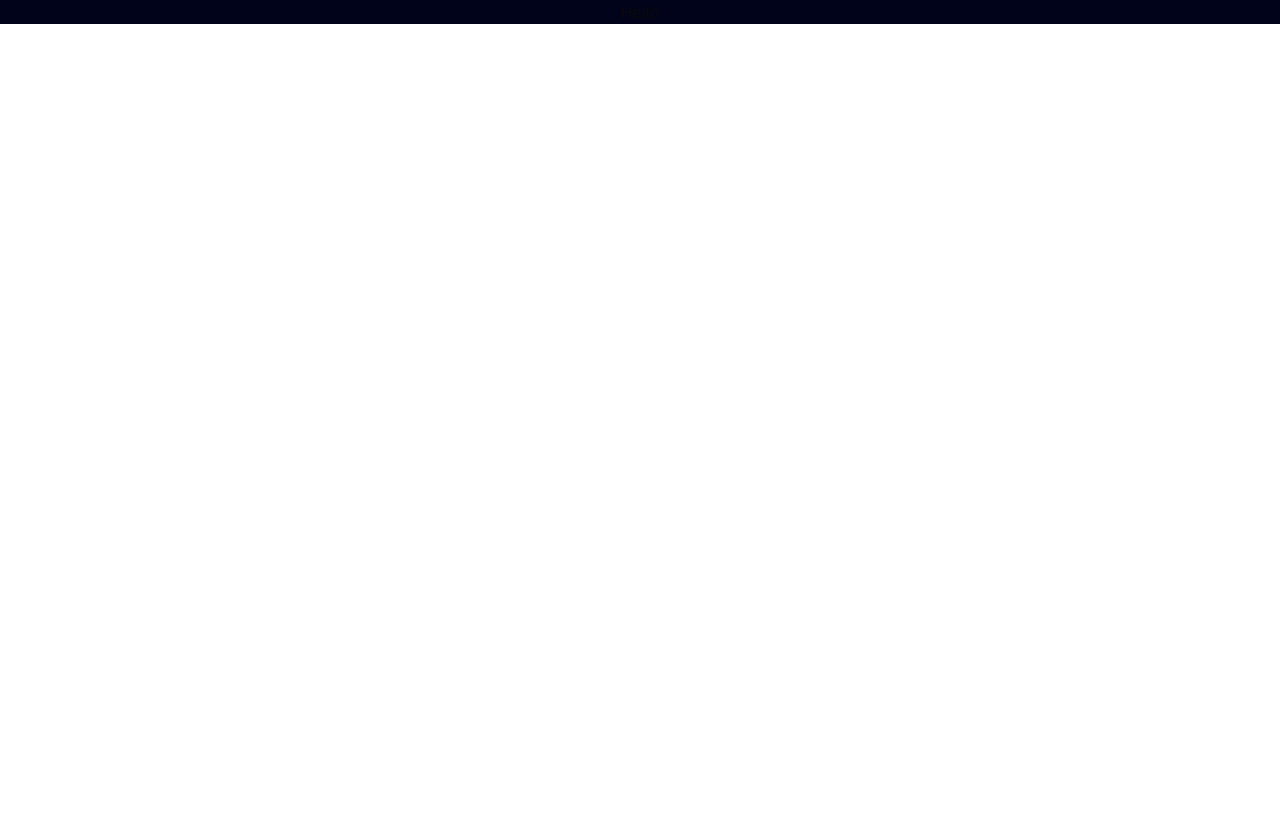
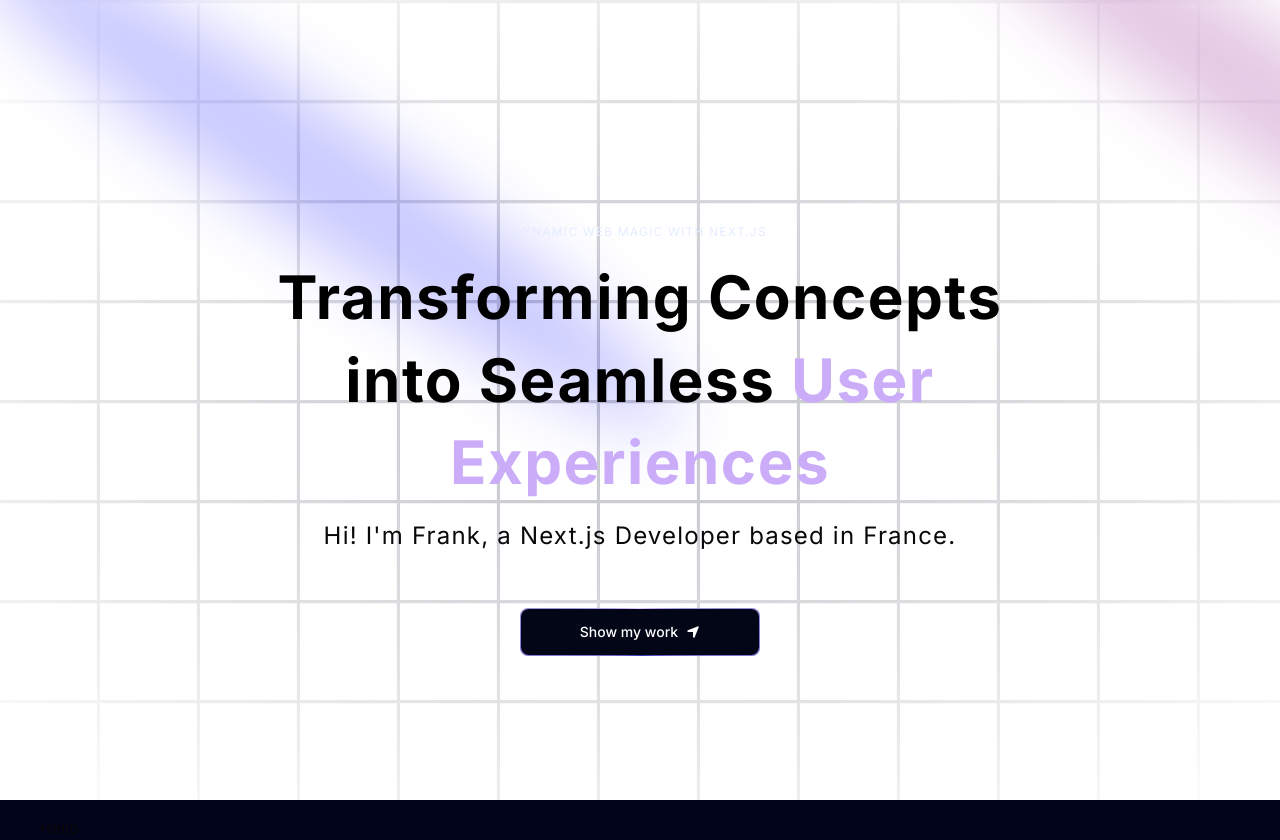
Before and after one commit to basedhound/spotlight_portfolio_next, a Next.js app: page / in a window 1280 px wide. Before the commit the page ends 800 px from the top, so only its background shows below. Built offline with nearby package versions, Linux system fonts and the light colour scheme.

Commit message:
Add Hero section

```diff
--- a/app/page.tsx
+++ b/app/page.tsx
@@ -1,7 +1,10 @@
+import Hero from "@/components/Hero";
+
 export default function Home() {
   return (
     <main className="relative bg-black-100 flex justify-center items-center flex-col overflow-hidden mx-auto sm:px-10 px-5">
-      <div>
+      <div className="max-w-7xl w-full">
+        <Hero />
         <h1>Hello</h1>
       </div>
     </main>
--- a/components/Hero.tsx
+++ b/components/Hero.tsx
@@ -30,7 +30,7 @@ const Hero = () => {
        *  0.2 to 0.03
        */}
       <div
-        className="h-screen w-full dark:bg-black-100 bg-white dark:bg-grid-white/[0.03] bg-grid-black-100/[0.2]
+        className="h-screen w-full dark:bg-black-100 bg-white dark:bg-grid-white/[0.3] bg-grid-black-100/[0.2]
        absolute top-0 left-0 flex items-center justify-center"
       >
         {/* Radial gradient for the container to give a faded look */}
@@ -58,7 +58,7 @@ const Hero = () => {
           />
 
           <p className="text-center md:tracking-wider mb-4 text-sm md:text-lg lg:text-2xl">
-            Hi! I&apos;m Adrian, a Next.js Developer based in Croatia.
+            Hi! I&apos;m Frank, a Next.js Developer based in France.
           </p>
 
           <a href="#about">
```
